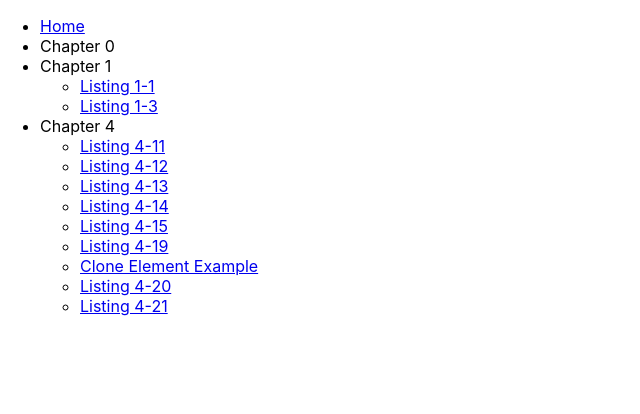
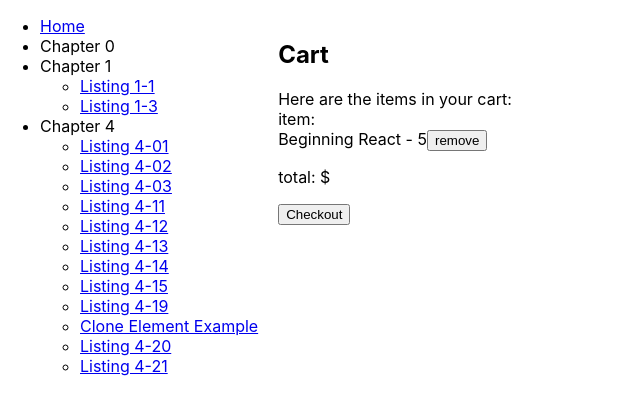
Before and after one commit to chrisminnick/react-js-foundations, a React (Create React App) app in the folder book-code-listings/: page /listing403 in a window 1280 px wide. Shown: the top 414 px of the page, without its empty margins (0-640 px from the left). Built offline with nearby package versions, Linux system fonts and the light colour scheme.

Commit message:
added cart example

```diff
--- a/book-code-listings/src/App.js
+++ b/book-code-listings/src/App.js
@@ -6,6 +6,9 @@ import {
   Link
 } from "react-router-dom";
 import Listing0103 from './chapter01/Listing0103';
+import WelcomeMessage from './chapter04/WelcomeMessage';
+import WelcomeTitle from './chapter04/WelcomeTitle';
+import Cart from './chapter04/ShoppingCart/Cart';
 import Listing411 from './chapter04/Listing411';
 import Listing412 from './chapter04/Listing412';
 import BasicFigure from './chapter04/BasicFigure';
@@ -38,6 +41,15 @@ function App() {
             </li>
             <li>Chapter 4
               <ul>
+                <li>
+                  <Link to="/listing401">Listing 4-01</Link>
+                </li>
+                <li>
+                  <Link to="/listing402">Listing 4-02</Link>
+                </li>
+                <li>
+                  <Link to="/listing403">Listing 4-03</Link>
+                </li>
                 <li>
                   <Link to="/listing411">Listing 4-11</Link>
                 </li>
@@ -74,6 +86,15 @@ function App() {
         <Switch>
           <Route path="/listing0103">
             <Listing0103 />
+          </Route>
+          <Route path="/listing401">
+            <WelcomeMessage />
+          </Route>
+          <Route path="/listing402">
+            <WelcomeTitle />
+          </Route>
+          <Route path="/listing403">
+            <Cart />
           </Route>
           <Route path="/listing411">
             <Listing411 />
--- /dev/null
+++ b/book-code-listings/src/chapter04/ShoppingCart/Cart.css.js
@@ -0,0 +1,5 @@
+export default {
+    cart: {
+
+    }
+}
--- /dev/null
+++ b/book-code-listings/src/chapter04/ShoppingCart/Cart.js
@@ -0,0 +1,22 @@
+import React from 'react';
+import CartItems from './CartItems';
+import DisplayTotal from './DisplayTotal';
+import CheckoutButton from './CheckoutButton';
+import styles from './Cart.css.js';
+
+function Cart(props){
+  return(
+    <div style={styles.cart}>
+      <h2>Cart</h2>
+
+        <CartItems items = {props.inCart} />
+
+        <DisplayTotal items = {props.inCart} />
+
+        <CheckoutButton />
+
+    </div>
+  );
+}
+
+export default Cart;
--- /dev/null
+++ b/book-code-listings/src/chapter04/ShoppingCart/CartItems.css.js
@@ -0,0 +1,3 @@
+export default {
+    cartItems: {}
+};
--- /dev/null
+++ b/book-code-listings/src/chapter04/ShoppingCart/CartItems.js
@@ -0,0 +1,24 @@
+import React, {useState} from 'react';
+import Item from './Item.js';
+
+
+
+function CartItems (props){
+    const [inCart] = useState(props.inCart);
+
+    let ItemList = inCart.map((item)=>{
+        return <div>item: <Item key={item.id} {...item} /></div>
+    });
+
+    return(
+        <div>
+            Here are the items in your cart:
+            {ItemList}
+        </div>
+    );
+}
+CartItems.defaultProps = {
+    inCart: [{id:1,title:"Beginning React",price:5}]
+  };
+
+export default CartItems;
--- /dev/null
+++ b/book-code-listings/src/chapter04/ShoppingCart/CheckoutButton.js
@@ -0,0 +1,7 @@
+function CheckoutButton(props){
+    return(
+        <button>Checkout</button>
+    )
+}
+
+export default CheckoutButton;
--- /dev/null
+++ b/book-code-listings/src/chapter04/ShoppingCart/DisplayTotal.js
@@ -0,0 +1,7 @@
+function DisplayTotal(props){
+    return (
+        <p>total: $</p>
+    )
+}
+
+export default DisplayTotal;
--- /dev/null
+++ b/book-code-listings/src/chapter04/ShoppingCart/Item.js
@@ -0,0 +1,16 @@
+import React from 'react';
+
+function Item(props){
+    const handleClick = (e)=>{
+        this.props.removeFromCart(props.id);
+    };
+
+    return(
+        <div>
+            {props.title} - {props.price}
+            <button onClick={handleClick}>remove</button>
+        </div>
+    );
+}
+
+export default Item;
--- /dev/null
+++ b/book-code-listings/src/chapter04/WelcomeMessage.js
@@ -0,0 +1,4 @@
+function WelcomeMessage(){
+    return ("Welcome!");
+}
+export default WelcomeMessage;
--- /dev/null
+++ b/book-code-listings/src/chapter04/WelcomeTitle.js
@@ -0,0 +1,7 @@
+import WelcomeMessage from './WelcomeMessage';
+
+function WelcomeTitle(){
+    return (<h1><WelcomeMessage /></h1>);
+}
+
+export default WelcomeTitle;
```
